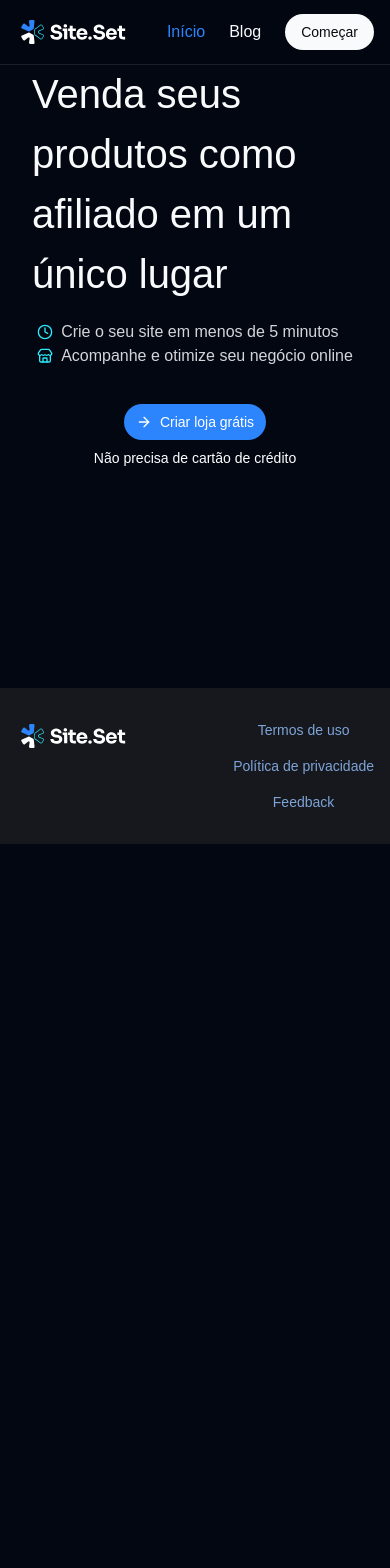
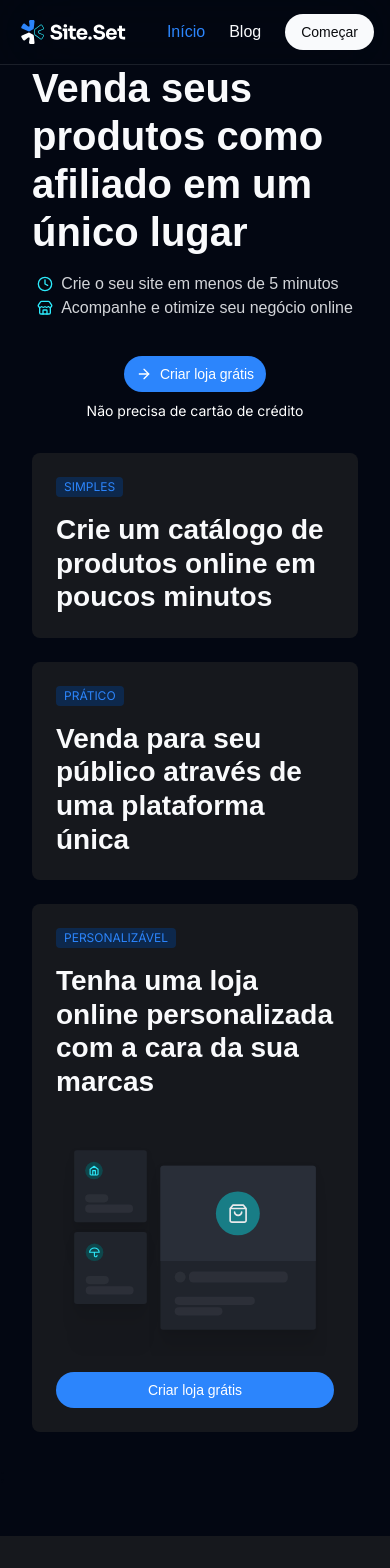
Before and after one commit to ElFabrica/rocket-next-apps, a Next.js app: page / in a window 390 px wide. Shown: the top 1568 px of the page. Before the commit the page ends 844 px from the top, so only its background shows below. Built offline with nearby package versions, Linux system fonts and the light colour scheme.

Commit message:
feat/feature section finished

```diff
--- /dev/null
+++ b/src/components/feature-section/index.tsx
@@ -0,0 +1,61 @@
+import Link from "next/link";
+import { Button } from "../ui/button";
+import Image from "next/image";
+
+export function FeatureSection() {
+  return (
+    <section className="container grid gap-6 md:grid-cols-2 pb-8 pt-8 md:py-10 ">
+      <div className="flex flex-col gap-4 rounded-lg p-6 bg-gray-500 md:p-12">
+        <span className="text-body-tag text-blue-200 bg-blue-400 px-2 py-1 w-fit rounded-sm uppercase">
+          Simples
+        </span>
+        <h2 className="text-gray-100 text-heading-lg">
+          Crie um catálogo de produtos online em poucos minutos
+        </h2>
+      </div>
+      <div className="flex flex-col gap-4 rounded-lg p-6 bg-gray-500 md:p-12">
+        <span className="text-body-tag text-blue-200 bg-blue-400 px-2 py-1 w-fit rounded-sm uppercase">
+          Prático
+        </span>
+        <h2 className="text-gray-100 text-heading-lg">
+          Venda para seu público através de uma plataforma única
+        </h2>
+      </div>
+      <div className="col-span-full flex flex-col gap-2">
+        <div className="grid grid-cols-1 md:grid-cols-2 gap-12 md:gap-4 rounded-lg bg-gray-500 p-6 md:p-12">
+          <div className="flex flex-col gap-4 ">
+            <span className="text-body-tag text-blue-200 bg-blue-400 px-2 py-1 w-fit rounded-sm uppercase">
+              personalizável
+            </span>
+            <h2 className="text-gray-100 text-heading-lg">
+              Tenha uma loja online personalizada com a cara da sua marcas
+            </h2>
+            <Button
+              className="w-fit hidden rounded-full mt-4 md:mt-auto md:flex"
+              asChild
+            >
+              <Link href={"criar-loja"}>Criar loja grátis</Link>
+            </Button>
+          </div>
+          <div className="flex flex-col items-center justify-center w-full">
+            <div className="w-full max-w-md overflow-hidden">
+              <Image
+                alt="Fealtures"
+                src={"/feature-section.svg"}
+                width={440}
+                height={330}
+                className="object-cover w-full"
+              />
+            </div>
+            <Button
+              className=" w-full gap-2 rounded-full mt-4 md:mt-auto md:hidden"
+              asChild
+            >
+              <Link href={"criar-loja"}>Criar loja grátis</Link>
+            </Button>
+          </div>
+        </div>
+      </div>
+    </section>
+  );
+}
--- a/src/pages/index.tsx
+++ b/src/pages/index.tsx
@@ -1,6 +1,7 @@
 import Image from "next/image";
 import { Geist, Geist_Mono } from "next/font/google";
 import { HeroSection } from "@/components/hero-section";
+import { FeatureSection } from "@/components/feature-section";
 
 const geistSans = Geist({
   variable: "--font-geist-sans",
@@ -17,6 +18,7 @@
     <>
       <article className="flex flex-col">
         <HeroSection />
+        <FeatureSection />
       </article>
     </>
   );
--- a/src/styles/globals.css
+++ b/src/styles/globals.css
@@ -138,6 +138,8 @@
   --text-body-sm: 14px;
   --text-body-xs: 12px;
 
+  --text-body-tag: 12px;
+
   --text-action-md: 16px;
   --text-action-sm: 14px;
 }
@@ -204,3 +206,98 @@
     }
   }
 }
+
+@layer components {
+  /* =====================
+     HEADINGS – PT Sans Caption
+     ===================== */
+  .text-heading-hg {
+    font-family: var(--font-sans);
+    font-size: var(--text-heading-hg);
+    line-height: var(--leading-heading);
+    font-weight: 700;
+  }
+
+  .text-heading-xl {
+    font-family: var(--font-sans);
+    font-size: var(--text-heading-xl);
+    line-height: var(--leading-heading);
+    font-weight: 700;
+  }
+
+  .text-heading-lg {
+    font-family: var(--font-sans);
+    font-size: var(--text-heading-lg);
+    line-height: var(--leading-heading);
+    font-weight: 700;
+  }
+
+  .text-heading-md {
+    font-family: var(--font-sans);
+    font-size: var(--text-heading-md);
+    line-height: var(--leading-heading);
+    font-weight: 700;
+  }
+
+  .text-heading-sm {
+    font-family: var(--font-sans);
+    font-size: var(--text-heading-sm);
+    line-height: var(--leading-heading);
+    font-weight: 700;
+  }
+
+  .text-heading-xs {
+    font-family: var(--font-sans);
+    font-size: var(--text-heading-xs);
+    line-height: var(--leading-heading);
+    font-weight: 700;
+  }
+
+  /* =====================
+     BODY – Inter
+     ===================== */
+  .text-body-md {
+    font-family: var(--font-inter);
+    font-size: var(--text-body-md);
+    line-height: var(--leading-body);
+    font-weight: 400;
+  }
+
+  .text-body-sm {
+    font-family: var(--font-inter);
+    font-size: var(--text-body-sm);
+    line-height: var(--leading-body);
+    font-weight: 400;
+  }
+
+  .text-body-xs {
+    font-family: var(--font-inter);
+    font-size: var(--text-body-xs);
+    line-height: var(--leading-body);
+    font-weight: 400;
+  }
+
+  .text-body-tag {
+    font-family: var(--font-inter);
+    font-size: var(--text-body-tag);
+    line-height: 100%;
+    font-weight: 400;
+  }
+
+  /* =====================
+     ACTION – Inter
+     ===================== */
+  .text-action-md {
+    font-family: var(--font-inter);
+    font-size: var(--text-action-md);
+    line-height: normal;
+    font-weight: 500;
+  }
+
+  .text-action-sm {
+    font-family: var(--font-inter);
+    font-size: var(--text-action-sm);
+    line-height: normal;
+    font-weight: 500;
+  }
+}
```
Also changed, not shown: public/feature-section.svg (added).
